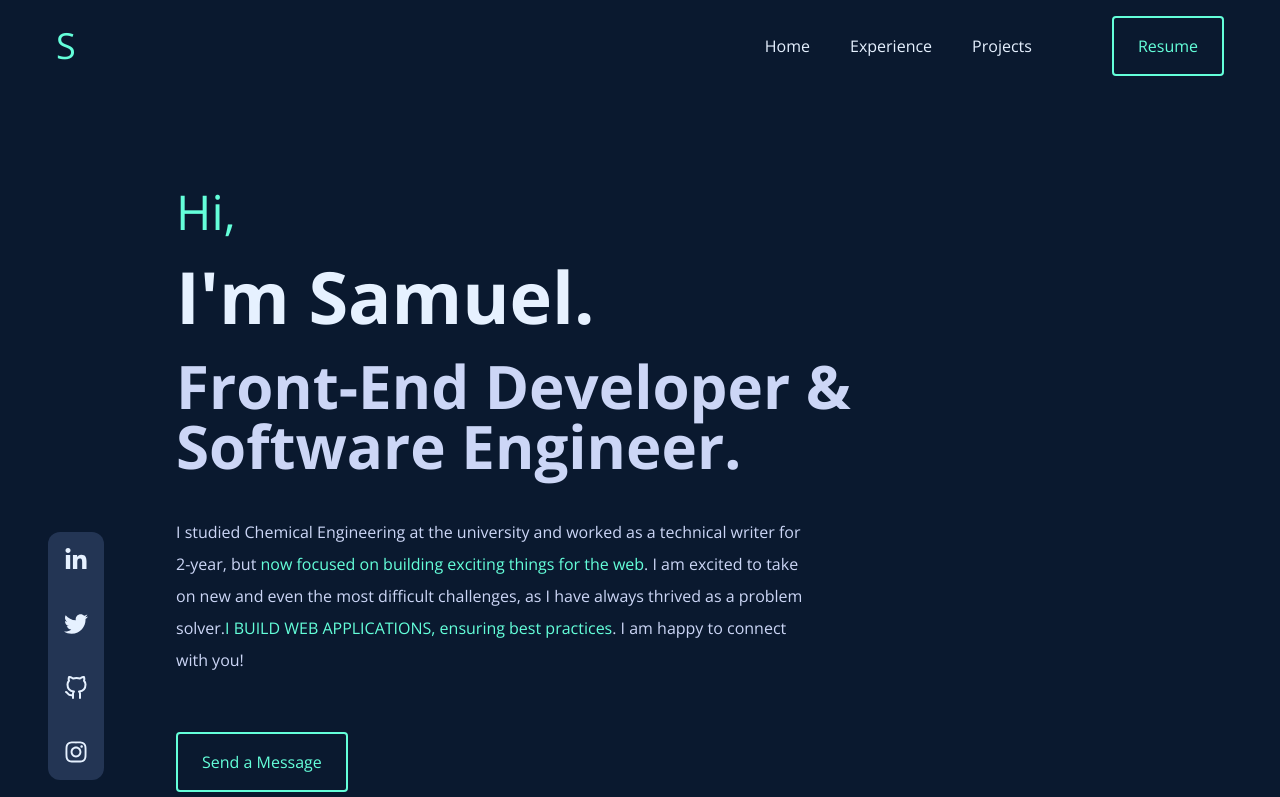
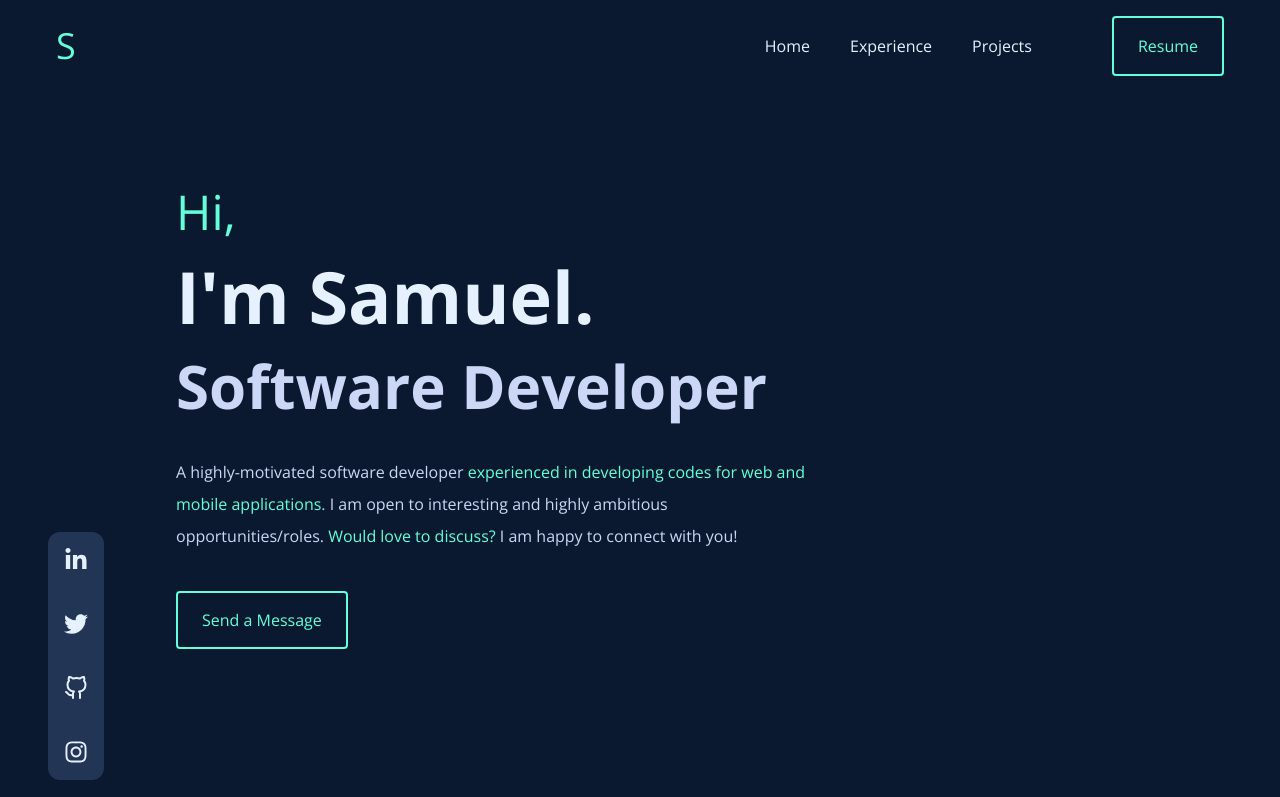
Before and after one commit to kokombo/ibrahim-samuel, a React (Create React App) app: page / in a window 1280 px wide. Shown: the top 797 px of the page. Built offline with nearby package versions, Linux system fonts and the light colour scheme.

Commit message:
refactored sidebar to work with window innerwidth

```diff
--- a/src/Context/ContextProvider.js
+++ b/src/Context/ContextProvider.js
@@ -5,7 +5,7 @@ export const AppContext = createContext();
 
 export const ContextProvider = ({ children }) => {
   const [isSidebarOpen, setIsSidebarOpen] = useState(false);
-  const [screenSize, setScreenSize] = useState(undefined);
+  const [screenSize, setScreenSize] = useState(window.innerWidth);
   const [preLoading, setPreLoading] = useState(true);
 
   const openSidebar = () => {
@@ -15,6 +15,17 @@ export const ContextProvider = ({ children }) => {
   const closeSidebar = () => {
     setIsSidebarOpen(false);
   };
+
+  useEffect(() => {
+    const handleWindowResize = () => {
+      setScreenSize(window.innerWidth);
+    };
+
+    window.addEventListener("resize", handleWindowResize);
+    return () => {
+      window.removeEventListener("resize", handleWindowResize);
+    };
+  }, [window.innerWidth]);
 
   useEffect(() => {
     setTimeout(() => {
@@ -28,9 +39,7 @@ export const ContextProvider = ({ children }) => {
         openSidebar,
         closeSidebar,
         isSidebarOpen,
-        setIsSidebarOpen,
         screenSize,
-        setScreenSize,
         preLoading,
       }}
     >
--- a/src/components/Button.jsx
+++ b/src/components/Button.jsx
@@ -1,15 +1,15 @@
 import React from "react";
 import { Link } from "react-router-dom";
 
-const Button = ({ text, url, x, y, onClick }) => {
+const Button = ({ text, url, x, y, onClick, target }) => {
   return (
-    <Link to={url}>
-      <button
-        onClick={onClick}
-        className={`text-primary border-2 text-1xs border-primary py-${y} px-${x} rounded hover:bg-primary hover:text-secondary hover:scale-90 hover:bg-opacity-30"`}
-      >
-        {text}
-      </button>
+    <Link
+      to={url}
+      onClick={onClick}
+      target={target}
+      className={`text-primary border-2 text-1xs border-primary py-${y} px-${x} rounded`}
+    >
+      {text}
     </Link>
   );
 };
--- a/src/components/Sidebar.jsx
+++ b/src/components/Sidebar.jsx
@@ -6,14 +6,15 @@ import Button from "./Button";
 import { useGlobalContext } from "../Context/ContextProvider";
 
 const Sidebar = () => {
-  const { isSidebarOpen, closeSidebar } = useGlobalContext();
+  const { isSidebarOpen, closeSidebar, screenSize } = useGlobalContext();
+  if (screenSize > 768) {
+    closeSidebar();
+  }
 
   return (
-    <aside
-      className={`${
-        isSidebarOpen ? "inline scale" : "hidden"
-      } fixed top-0 z-50 left-0 flex justify-center h-full w-full md:hidden`}
-    >
+    <>
+      {isSidebarOpen && (
+        <aside className="scale fixed top-0 z-50 left-0 flex justify-center h-full w-full">
           <div className="bg-light-navy sidebar mt-5 w-11/12 h-screen p-10 flex flex-col ">
             <div>
               <button
@@ -50,10 +51,13 @@ const Sidebar = () => {
                 x="6"
                 y="4"
                 onClick={closeSidebar}
+                target={"_href"}
               />
             </div>
           </div>
         </aside>
+      )}
+    </>
   );
 };
 
--- a/src/data/data.js
+++ b/src/data/data.js
@@ -106,25 +106,11 @@ export const technologies = [
 export const experiences = [
   {
     id: 1,
-    title: "Web Developer ",
-    company: "Care Connectors",
-    location: "Washington, USA",
-    start: "May 2023",
-    finish: "present",
-    duties: [
-      "Working extensively on boosting online visibility by building a simple clean, and attractive website with HTML, CSS, and JavaScript.",
-      "Modelled strategies to increase customer base by 72% through SEO best practices in coding  and continuous update of the website to meet users' needs.",
-      "Implementing enhancements that will significantly improve web functionality and speed. ",
-    ],
-  },
-
-  {
-    id: 2,
     title: "Technical Writer",
     company: "Zipscore ",
     location: "Berlin, Germany",
-    start: "Dec 2022",
-    finish: "Mar 2023",
+    start: "Dec 2021",
+    finish: "Mar 2022",
     duties: [
       "Contributed to customer base growth by developing valuable user guides for targeted ads on popular social platforms using Zip codes (company’s primary product)",
       "Enhanced customers’ user experience by building detailed documentation that serves as a guide to using an AI tool. ",
@@ -132,7 +118,7 @@ export const experiences = [
   },
 
   {
-    id: 3,
+    id: 2,
     title: "Content Developer ",
     company: "Mango Capital, Inc. ",
     location: "Minnesota, USA",
@@ -160,7 +146,12 @@ export const projects = [
     title: "Logistics Mobile App (Ongoing Project)",
     description:
       "The front end of a Logistics mobile application built with React Native, modeled to help customers/online shoppers enjoy doorstep delivery. The platform will operate like Bolt for delivering small-size goods/items.",
-    tools: ["React Native", "JavaScript", "React Navigation", "CSS in JS"],
+    tools: [
+      "React Native",
+      "JavaScript",
+      "React Navigation",
+      "React Native Map",
+    ],
     siteUrl: "www.bowal.com",
     gitHubLink: "https://github.com/BowaDAO/logisticsMobileApp",
     image: "https://i.ibb.co/0KzMtc1/logistics-app.png",
--- a/src/pages/Home.jsx
+++ b/src/pages/Home.jsx
@@ -23,23 +23,21 @@ const Home = () => {
                 I'm Samuel.
               </h1>
               <h1 className="text-lightest-slate text-3xl sm:text-6xl leading-12 font-bold capitalize">
-                Front-End Developer & Software Engineer.
+                Software Developer
               </h1>
             </span>
 
             <span className="text-focus-in">
               <p className="text-lightest-slate text-xs sm:text-base leading-7 sm:leading-8 max-w-screen-sm">
-                I studied Chemical Engineering at the university and worked as a
-                technical writer for 2-year, but{" "}
+                A highly-motivated software developer{" "}
                 <span className="text-primary">
-                  now focused on building exciting things for the web
-                </span>
-                . I am excited to take on new and even the most difficult
-                challenges, as I have always thrived as a problem solver.
-                <span className="text-primary">
-                  I BUILD WEB APPLICATIONS, ensuring best practices
-                </span>
-                . I am happy to connect with you!
+                  experienced in developing codes for web and mobile
+                  applications.
+                </span>{" "}
+                I am open to interesting and highly ambitious
+                opportunities/roles.{" "}
+                <span className="text-primary">Would love to discuss? </span> I
+                am happy to connect with you!
               </p>
             </span>
           </div>
```
Lines whose indentation alone changed are shown as unchanged.
